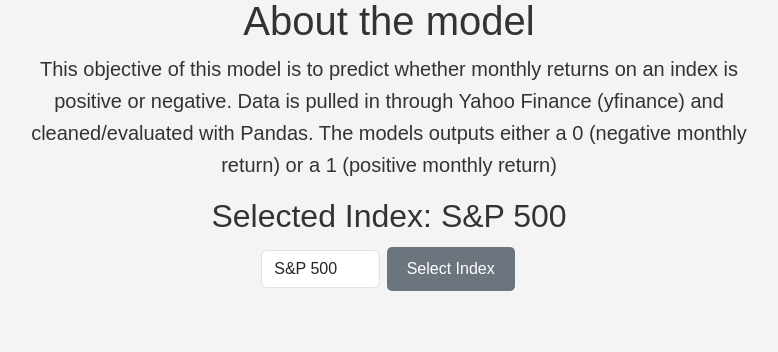
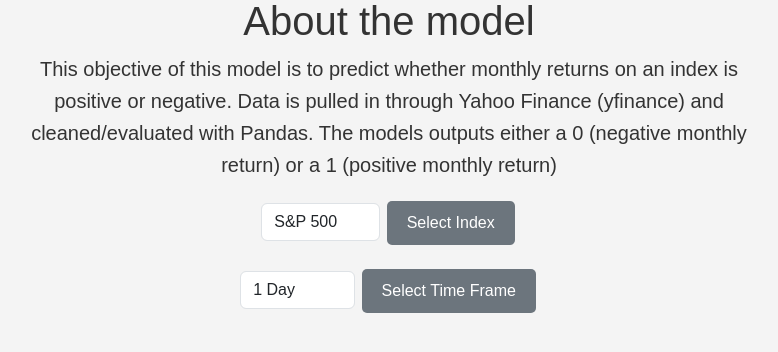
Before and after one commit to chrisda28/SP500monthly_return_direction, a Flask app: page / in a window 1280 px wide. Shown: the part 271-623 px from the top of the page, without its empty margins (251-1029 px from the left). Run offline with Flask 3, Linux system fonts and the light colour scheme.

Commit message:
add feature where user can select time frame

```diff
--- a/templates/index.html
+++ b/templates/index.html
@@ -12,7 +12,6 @@
             positive or negative. Data is pulled in through Yahoo Finance (yfinance) and cleaned/evaluated with
         Pandas. The models outputs either a 0 (negative monthly return) or a 1 (positive monthly return)
         </p>
-        <h2>Selected Index: {{ selected_index }}</h2>
         <form id="index-form" method="post" action="{{ request.path }}" class="mb-3">
             <select name="index_name" id="index-select" class="form-control d-inline-block w-auto">
                 <option value="S&P 500" {% if selected_index == 'S&P 500' %}selected{% endif %}>S&P 500</option>
@@ -22,5 +21,21 @@
             </select>
             <button type="submit" class="btn btn-secondary">Select Index</button>
         </form>
+        <form id="index-form-time" method="post" action="{{ request.path }}" class="mb-3">
+            <select name="index_time" id="index-select-time" class="form-control d-inline-block w-auto">
+                <option value="1d" {% if selected_index == '1d' %}selected{% endif %}>1 Day</option>
+                <option value="5d" {% if selected_index == '5d' %}selected{% endif %}>5 Days</option>
+                <option value="1mo" {% if selected_index == '1mo' %}selected{% endif %}>1 Month</option>
+                <option value="3mo" {% if selected_index == '3mo' %}selected{% endif %}>3 Months</option>
+                <option value="6mo" {% if selected_index == '6mo' %}selected{% endif %}>6 Months</option>
+                <option value="1y" {% if selected_index == '1y' %}selected{% endif %}>1 Year</option>
+                <option value="2y" {% if selected_index == '2y' %}selected{% endif %}>2 Years</option>
+                <option value="5y" {% if selected_index == '5y' %}selected{% endif %}>5 Years</option>
+                <option value="10y" {% if selected_index == '10y' %}selected{% endif %}>10 Years</option>
+                <option value="ytd" {% if selected_index == 'ytd' %}selected{% endif %}>Year to Date</option>
+                <option value="max" {% if selected_index == 'max' %}selected{% endif %}>Maximum</option>
+            </select>
+            <button type="submit" class="btn btn-secondary">Select Time Frame</button>
+        </form>
     </div>
 {% endblock %}
```
